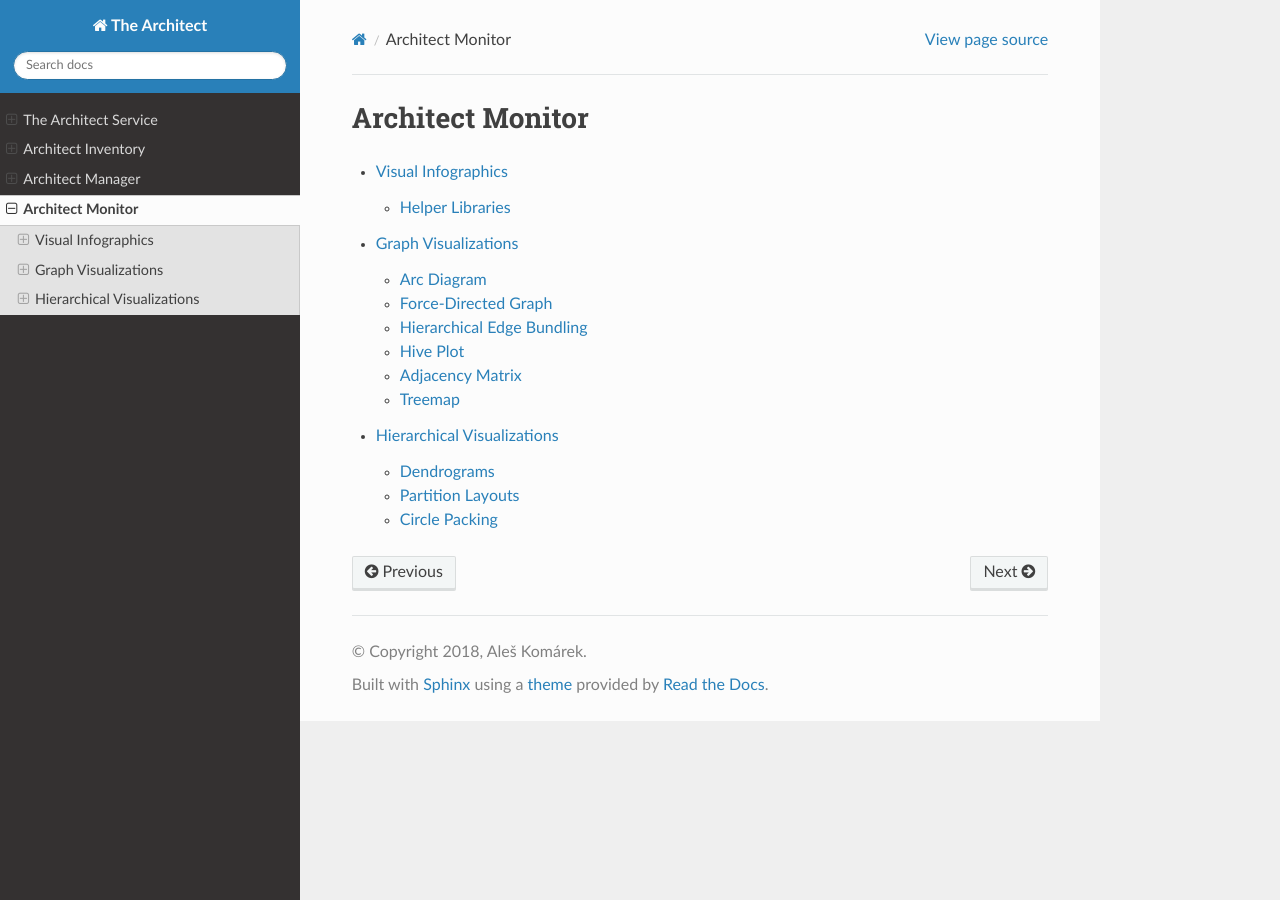
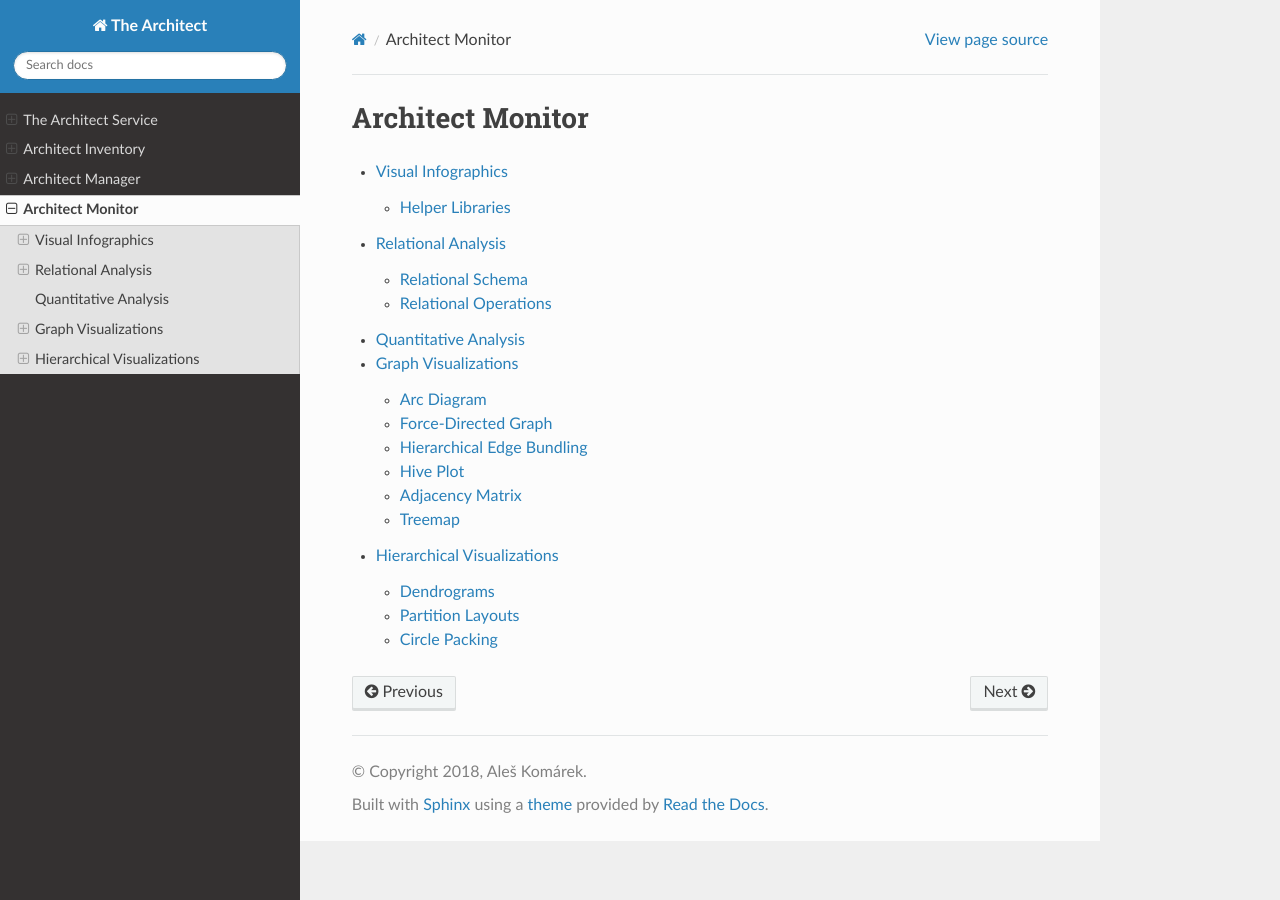
Before and after one commit to cznewt/architect-api, a Sphinx documentation site: the page built from doc/source/text/monitor-index.rst, in a window 1280 px wide. Built offline with Sphinx 7.4.7 and the Read the Docs theme 2.0.0, drawn with Linux system fonts in a browser that asks for light colours; formulas are drawn with MathJax 3.

Commit message:
Added Documentation analysis chapters

```diff
--- a/doc/source/text/monitor-index.rst
+++ b/doc/source/text/monitor-index.rst
@@ -7,5 +7,7 @@ Architect Monitor
    :maxdepth: 2
 
    monitor-infographics.rst
+   monitor-analysis-relational.rst
+   monitor-analysis-quantitative.rst
    monitor-vis-network.rst
    monitor-vis-hierarchy.rst
```
